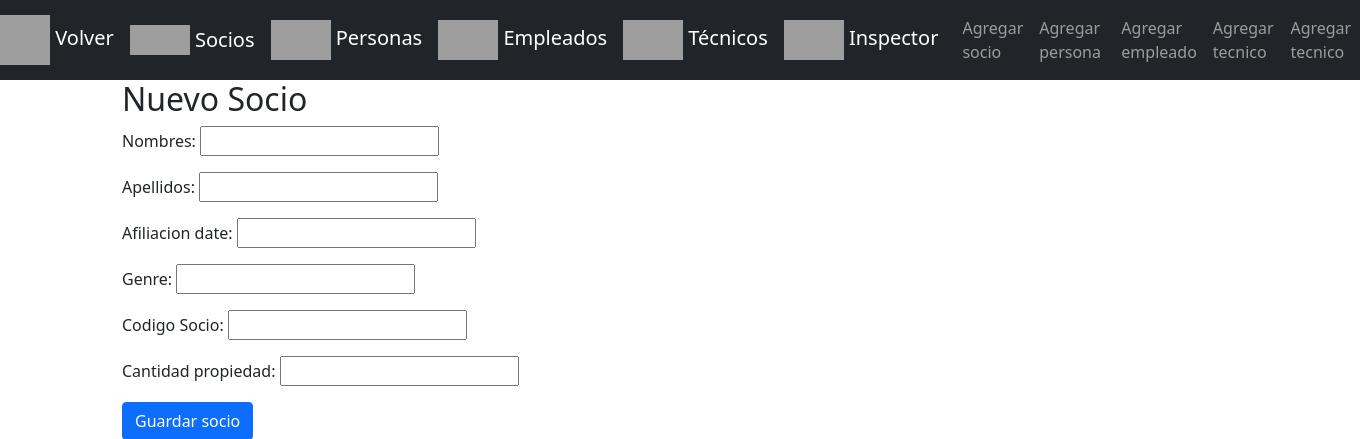
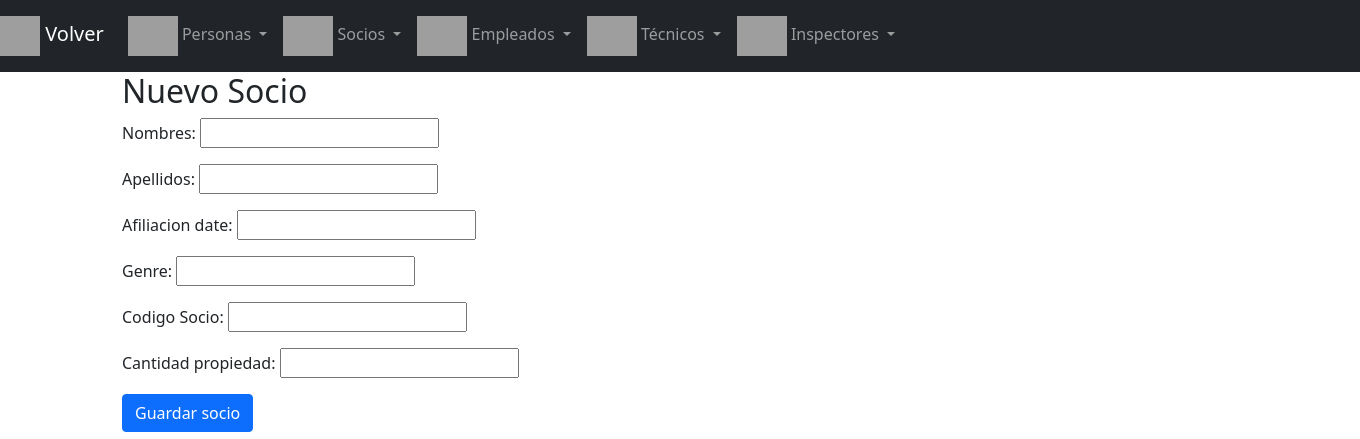
Before and after one commit to alienkenny1212/ProyectoCoope2021, a Django app: page /newSocio in a window 1360 px wide. Shown: the top 439 px of the page. Run offline with Django 3.2, Linux system fonts and the light colour scheme; grey boxes are pictures that could not be loaded.

Commit message:
Correcciones a nivel gráfico

```diff
--- a/coope/templates/Socios/base.html
+++ b/coope/templates/Socios/base.html
@@ -5,60 +5,67 @@
     <title>Cooperativa Integral Agrícola Acatenango R.L.</title>
     <link rel="icon" href='{% static % ../../../static/assets/img/logo.png'}>
     <link href="https://cdn.jsdelivr.net/npm/bootstrap@5.1.3/dist/css/bootstrap.min.css" rel="stylesheet" integrity="sha384-1BmE4kWBq78iYhFldvKuhfTAU6auU8tT94WrHftjDbrCEXSU1oBoqyl2QvZ6jIW3" crossorigin="anonymous">
-    <link rel="stylesheet" href="{% static 'css/blog.css' %}">
-
-    <!-- Image and text -->
-
+    <!-- JavaScript Bundle with Popper -->
+    <script src="https://cdn.jsdelivr.net/npm/bootstrap@5.1.3/dist/js/bootstrap.bundle.min.js" integrity="sha384-ka7Sk0Gln4gmtz2MlQnikT1wXgYsOg+OMhuP+IlRH9sENBO0LRn5q+8nbTov4+1p" crossorigin="anonymous"></script>
     <nav class="navbar navbar-expand-lg navbar-dark bg-dark">
         <button class="navbar-toggler" type="button" data-toggle="collapse" data-target="#navbarTogglerDemo01" aria-controls="navbarTogglerDemo01" aria-expanded="false" aria-label="Toggle navigation">
-            <span class="navbar-toggler-icon"></span>
+          <span class="navbar-toggler-icon"></span>
         </button>
         <div class="collapse navbar-collapse" id="navbarTogglerDemo01">
             <a class="navbar-brand" href="../">
-                <img src="https://flaticons.net/icon.php?slug_category=mobile-application&slug_icon=left-arrow" alt="" width="50" height="50"> Volver
-            </a>
-            <a class="navbar-brand" href="/Socios">
-                <img src="https://businessinfact.com/wp-content/uploads/2015/11/kisspng-associate-business-management-contract-socios-5b3e14920d5564.8618478615307951540546.png" width="60" height="30" class="d-inline-block align-top" alt=""> Socios
-            </a>
-
-            <a class="navbar-brand" href="/Personas">
-                <img src="https://cdn-icons-png.flaticon.com/512/268/268598.png" alt="Logo personas"  width="60" height="40"> Personas
-            </a>
-            <a class="navbar-brand" href="/Empleados">
-                <img src="https://icon-library.com/images/new-employee-icon/new-employee-icon-23.jpg" alt=""  width="60" height="40"> Empleados
-            </a>
-            <a class="navbar-brand" href="/Tecnicos">
-                <img src="https://icon-library.com/images/new-employee-icon/new-employee-icon-23.jpg" alt=""  width="60" height="40"> Técnicos
-            </a>
-            <a class="navbar-brand" href="/Inspector">
-                <img src="https://icon-library.com/images/new-employee-icon/new-employee-icon-23.jpg" alt=""  width="60" height="40"> Inspector
+                <img src="https://flaticons.net/icon.php?slug_category=mobile-application&slug_icon=left-arrow" alt="" width="40" height="40"> Volver
             </a>
             <ul class="navbar-nav mr-auto mt-2 mt-lg-0">
-                <li class="nav-item active">
-                    <a class="nav-link" href="/newSocio">Agregar socio<span class="sr-only"></span></a>
+                <li class="nav-item dropdown">
+                    <a class="nav-link dropdown-toggle" href="/Personas" id="navbarDarkDropdownMenuLink" role="button" data-bs-toggle="dropdown" aria-expanded="false">
+                        <img src="https://cdn-icons-png.flaticon.com/512/268/268598.png" alt="Logo personas"  width="50" height="40"> Personas
+                    </a>
+                    <ul class="dropdown-menu dropdown-menu-dark" aria-labelledby="navbarDarkDropdownMenuLink">
+                        <li><a class="dropdown-item" href="/newPersona">Crear</a></li>
+                        <li><a class="dropdown-item" href="/Personas">Listado</a></li>
+                    </ul>
                 </li>
-                <li class="nav-item active">
-                    <a class="nav-link" href="/newPersona">Agregar persona<span class="sr-only"></span></a>
+                <li class="nav-item dropdown">
+                    <a class="nav-link dropdown-toggle" href="/Socios" id="navbarDarkDropdownMenuLink" role="button" data-bs-toggle="dropdown" aria-expanded="false">
+                        <img src="https://businessinfact.com/wp-content/uploads/2015/11/kisspng-associate-business-management-contract-socios-5b3e14920d5564.8618478615307951540546.png" alt="Logo socios"  width="50" height="40"> Socios
+                    </a>
+                    <ul class="dropdown-menu dropdown-menu-dark" aria-labelledby="navbarDarkDropdownMenuLink">
+                        <li><a class="dropdown-item" href="/newSocio">Crear</a></li>
+                        <li><a class="dropdown-item" href="/Socios">Listado</a></li>
+                    </ul>
                 </li>
-                <li class="nav-item active">
-                    <a class="nav-link" href="/newEmpleado">Agregar empleado<span class="sr-only"></span></a>
+                <li class="nav-item dropdown">
+                    <a class="nav-link dropdown-toggle" href="/Empleados" id="navbarDarkDropdownMenuLink" role="button" data-bs-toggle="dropdown" aria-expanded="false">
+                        <img src="https://icon-library.com/images/new-employee-icon/new-employee-icon-23.jpg" alt="Logo empleados"  width="50" height="40"> Empleados
+                    </a>
+                    <ul class="dropdown-menu dropdown-menu-dark" aria-labelledby="navbarDarkDropdownMenuLink">
+                        <li><a class="dropdown-item" href="/newEmpleado">Crear</a></li>
+                        <li><a class="dropdown-item" href="/Empleados">Listado</a></li>
+                    </ul>
                 </li>
-                <li class="nav-item active">
-                    <a class="nav-link" href="/newTecnico">Agregar tecnico<span class="sr-only"></span></a>
+                <li class="nav-item dropdown">
+                    <a class="nav-link dropdown-toggle" href="/Tecnicos" id="navbarDarkDropdownMenuLink" role="button" data-bs-toggle="dropdown" aria-expanded="false">
+                        <img src="https://www.nicepng.com/png/full/202-2029828_report-bug-spanner-white-icon-png.png" alt="Logo tecnicos"  width="50" height="40"> Técnicos
+                    </a>
+                    <ul class="dropdown-menu dropdown-menu-dark" aria-labelledby="navbarDarkDropdownMenuLink">
+                        <li><a class="dropdown-item" href="/newTecnico">Crear</a></li>
+                        <li><a class="dropdown-item" href="/Tecnicos">Listado</a></li>
+                    </ul>
                 </li>
-                <li class="nav-item active">
-                    <a class="nav-link" href="/newInspector">Agregar tecnico<span class="sr-only"></span></a>
+                <li class="nav-item dropdown">
+                    <a class="nav-link dropdown-toggle" href="/Inspector" id="navbarDarkDropdownMenuLink" role="button" data-bs-toggle="dropdown" aria-expanded="false">
+                        <img src="https://upload.wikimedia.org/wikipedia/commons/thumb/b/bd/VisualEditor_-_Icon_-_Search-big_-_white.svg/1200px-VisualEditor_-_Icon_-_Search-big_-_white.svg.png" alt="Logo inspectores"  width="50" height="40"> Inspectores
+                    </a>
+                    <ul class="dropdown-menu dropdown-menu-dark" aria-labelledby="navbarDarkDropdownMenuLink">
+                        <li><a class="dropdown-item" href="/newInspector">Crear</a></li>
+                        <li><a class="dropdown-item" href="/Inspector">Listado</a></li>
+                    </ul>
                 </li>
-
             </ul>
-
         </div>
     </nav>
 </head>
-
 <body>
-
-
     <div class="content container">
         <div class="row">
             <div class="col-md-8">
```
Also changed, not shown: coope/templates/index.html (+21 -25 lines).
